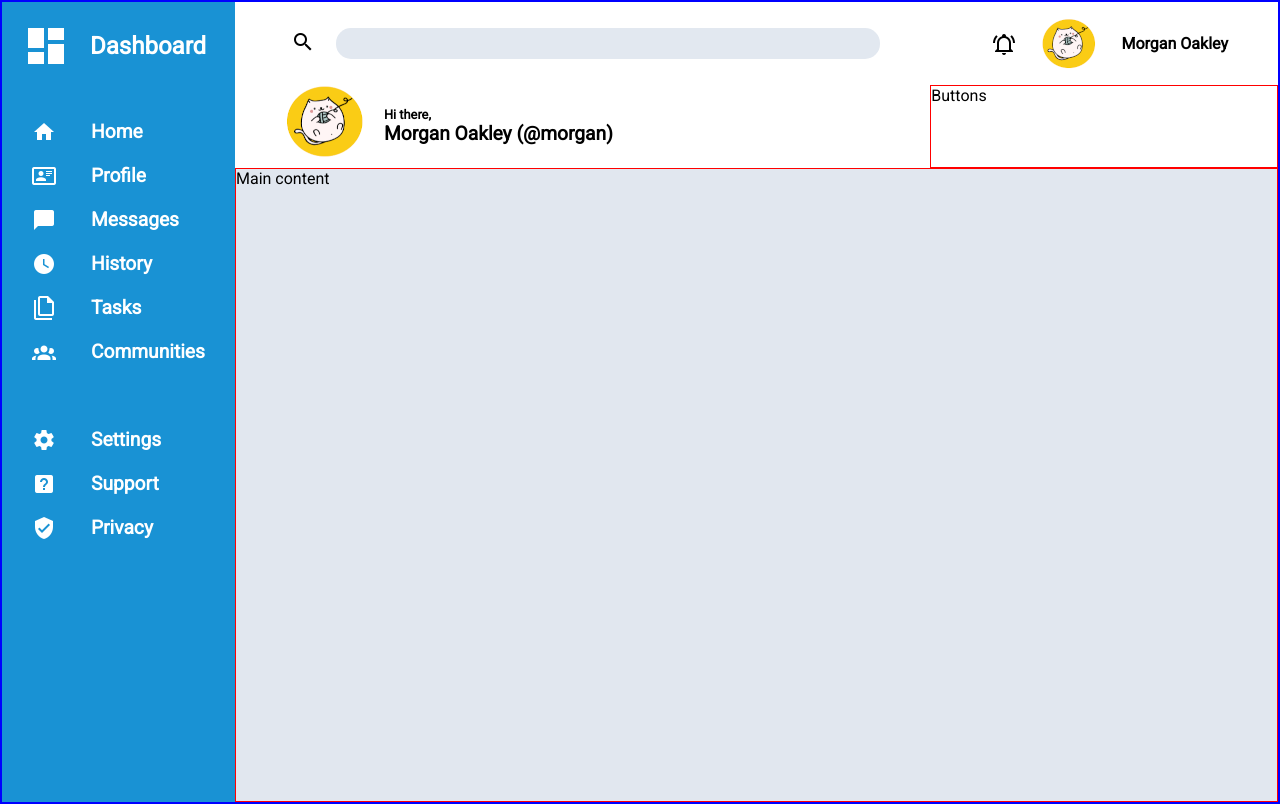
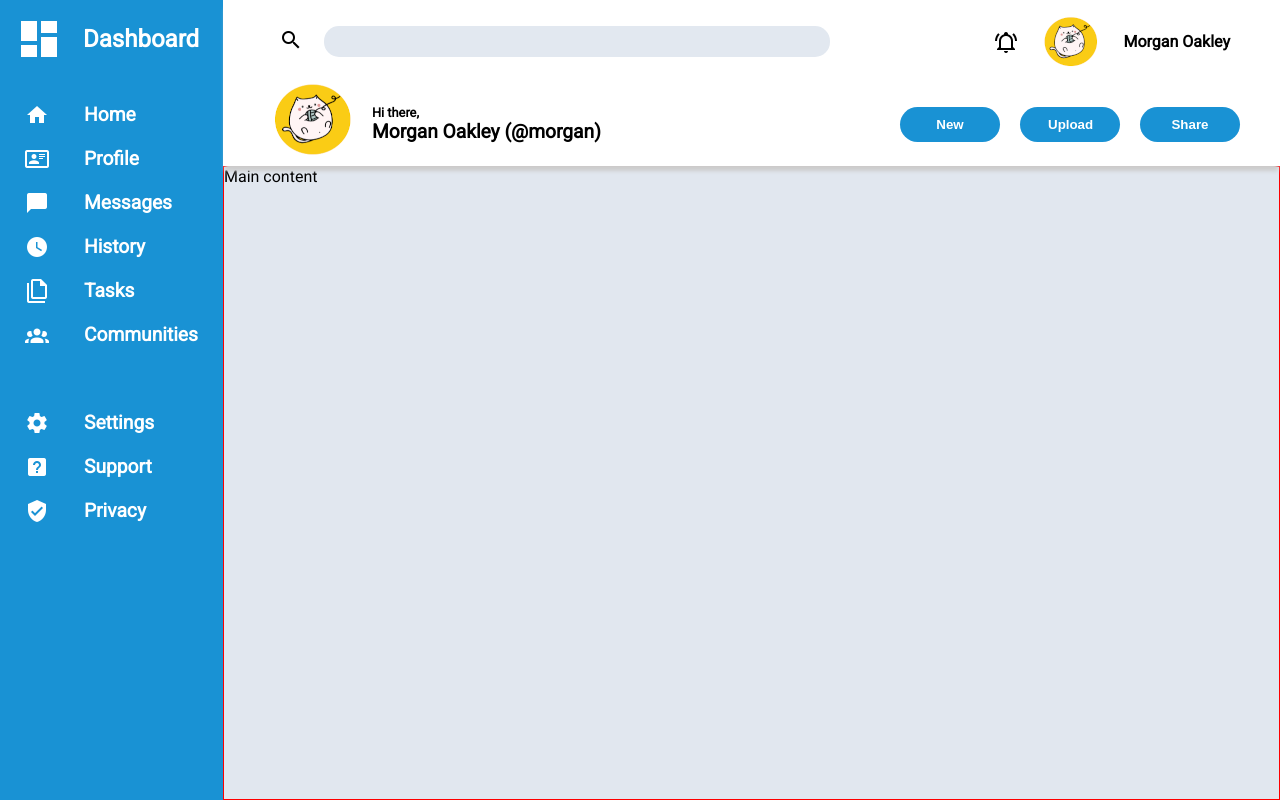
Before and after one commit to mikonto/dashboard-project, a plain HTML site: page index.html in a window 1280 px wide. Drawn offline with Linux system fonts and the light colour scheme.

Commit message:
Add main buttons, header shadow

```diff
--- a/index.html
+++ b/index.html
@@ -57,7 +57,11 @@
                     <div>Morgan Oakley (@morgan)</div>
                 </div>
             </div>
-            <div class="header-buttons">Buttons</div>
+            <div class="header-buttons">
+                <button>New</button>
+                <button>Upload</button>
+                <button>Share</button>
+            </div>
         </div>
         <div class="main-content">Main content</div>
     </div>
--- a/style.css
+++ b/style.css
@@ -14,7 +14,6 @@ html, body {
     grid-template-rows: 1fr 5fr;
     grid-template-areas: "sidebar header"
     "sidebar main-content";
-    border: 2px solid blue;
 }
 
 .sidebar {
@@ -33,14 +32,14 @@ html, body {
     grid-template-columns: auto 1fr; /* Container for icon and text "dashboard" */
     gap: 20px;
     align-items: center;
-    margin: 20px;
+    margin: 15px;
     font-size: x-large;
     font-weight: bolder;
 }
 
 .menu {
     grid-area: menu;
-    margin: 30px;
+    margin: 25px;
 }
 
 .menu > ul {
@@ -64,10 +63,8 @@ html, body {
     display: grid;
     grid-template-columns: 2fr 1fr;
     grid-template-rows: 1fr 1fr;
-}
-
-.header-buttons {
-    border: 1px solid red;
+    box-shadow: 0 7px 4px -2px #ccc;
+    position: relative;
 }
 
 .header-search {
@@ -94,6 +91,7 @@ html, body {
     background-color: #e2e8f0;
     padding: 8px;
     border-radius: 15px;
+    max-width: 700px;
 }
 
 .header-icons {
@@ -109,7 +107,7 @@ html, body {
 .header-name { /* Container for avatar and "Hi there, Morgan.."-container */
     display: grid;
     grid-template-columns: auto 1fr;
-    margin: 0 50px 10px 50px;
+    margin: 0 0 10px 50px;
     align-content: center;
     gap: 20px;
 }
@@ -130,6 +128,43 @@ html, body {
     font-weight: bold;
 }
 
+.header-buttons {
+    display: grid;
+    grid-template-columns: 1fr 1fr 1fr 1fr;
+    grid-template-areas: ". button1 button2 button3";
+    align-items: center;
+    justify-items:end;
+    margin-right: 40px;
+    gap: 20px;
+}
+
+.header-buttons button {
+    background-color: #1992d4;
+    border: none;
+    color: white;
+    padding: 10px 28px;
+    text-align: center;
+    text-decoration: none;
+    display: inline-block;
+    font-weight: bold;
+    cursor: pointer;
+    border-radius: 25px;
+    width: 100px
+  }
+
+  .header-buttons button:nth-child(1) {
+    grid-area: button1;
+  }
+
+  .header-buttons button:nth-child(2) {
+    grid-area: button2;
+  }
+
+  .header-buttons button:nth-child(3) {
+    grid-area: button3;
+  }
+
+
 .main-content {
     grid-area: main-content;
     border: 1px solid red;
```
